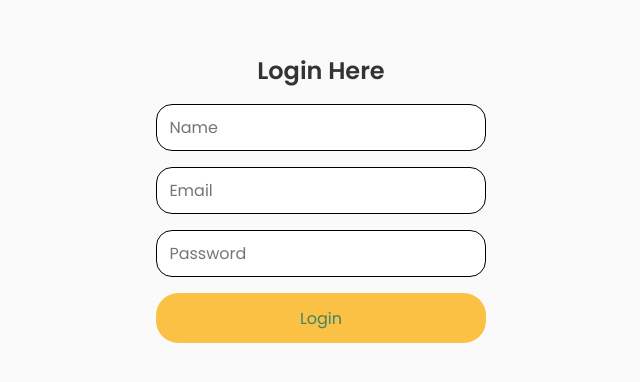
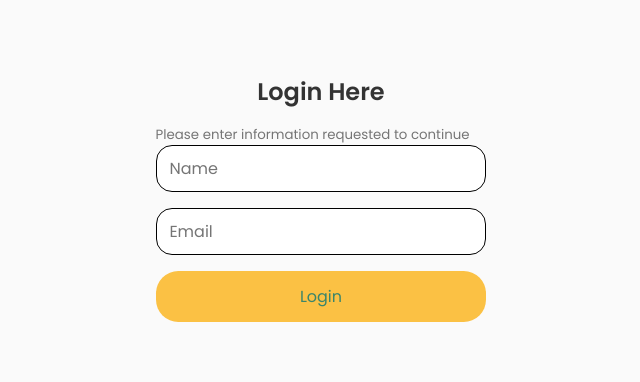
Before and after one commit to John-Kimani/auth_redux, a React (Create React App) app: page / in a window 1280 px wide. Shown: the part 218-600 px from the top of the page, without its empty margins (319-959 px from the left). Built offline with nearby package versions, Linux system fonts and the light colour scheme.

Commit message:
App: user validation

```diff
--- a/src/components/Auth/Login.jsx
+++ b/src/components/Auth/Login.jsx
@@ -6,27 +6,30 @@ import "./login.css";
 const Login = () => {
   const [name, setName] = useState("");
   const [email, setEmail] = useState("");
-  const [password, setPassword] = useState("");
 
   const dispatch = useDispatch();
 
   const handleSubmit = (e) => {
     e.preventDefault();
-
+    if (name !== "" || email !== ""){
       dispatch(
         login({
           name: name,
           email: email,
-        password: password,
           loggedIn: true,
         })
       );
+    }else{
+      console.log('Please fill in the information requested!')
+    }
+
   };
   return (
     <section className="container section">
       <div className="login__interface">
         <form className="login__form" onSubmit={(e) => handleSubmit(e)}>
           <h2 className="form__title">Login Here</h2>
+          <small>Please enter information requested to continue</small>
           <input
             type="name"
             placeholder="Name"
@@ -39,12 +42,6 @@ const Login = () => {
             value={email}
             onChange={(e) => setEmail(e.target.value)}
           />
-          <input
-            type="password"
-            placeholder="Password"
-            value={password}
-            onChange={(e) => setPassword(e.target.value)}
-          />
           <button type="submit" className="submit__button">
             Login
           </button>
```
Lines whose indentation alone changed are shown as unchanged.
